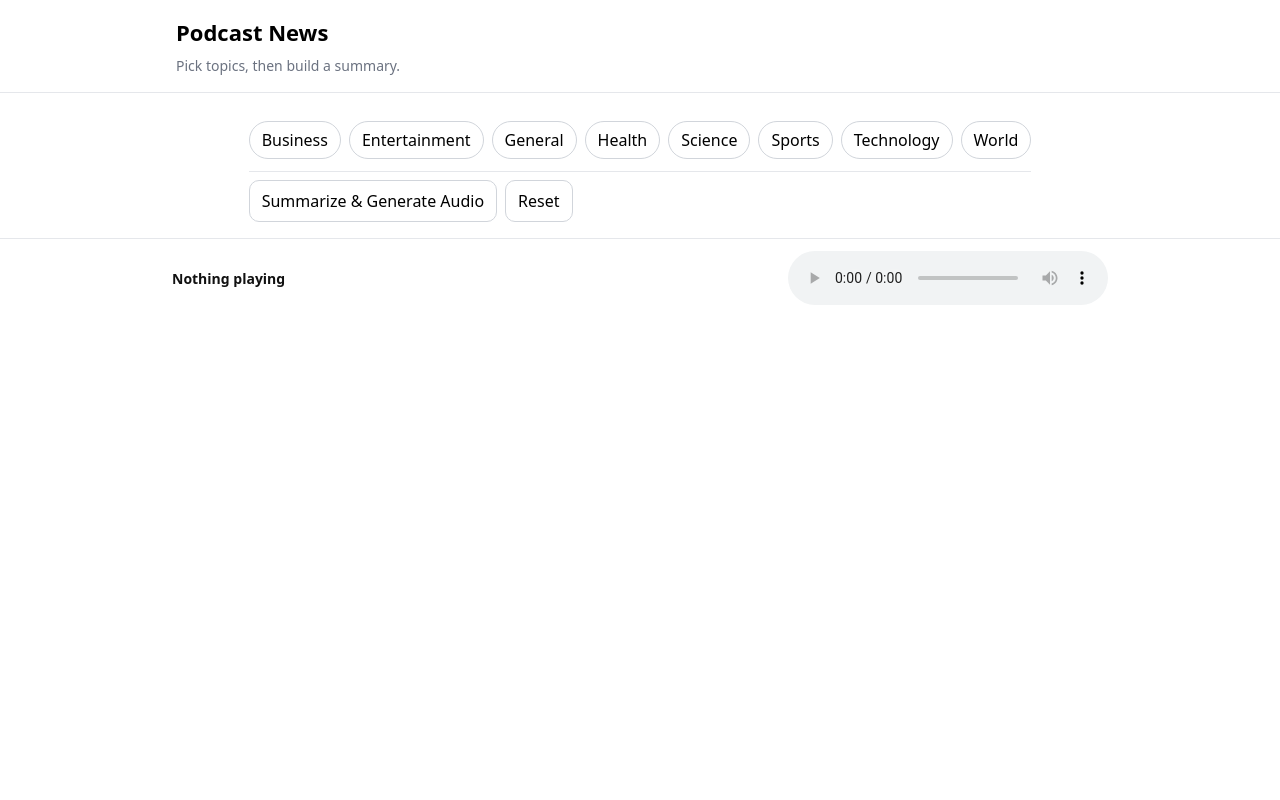
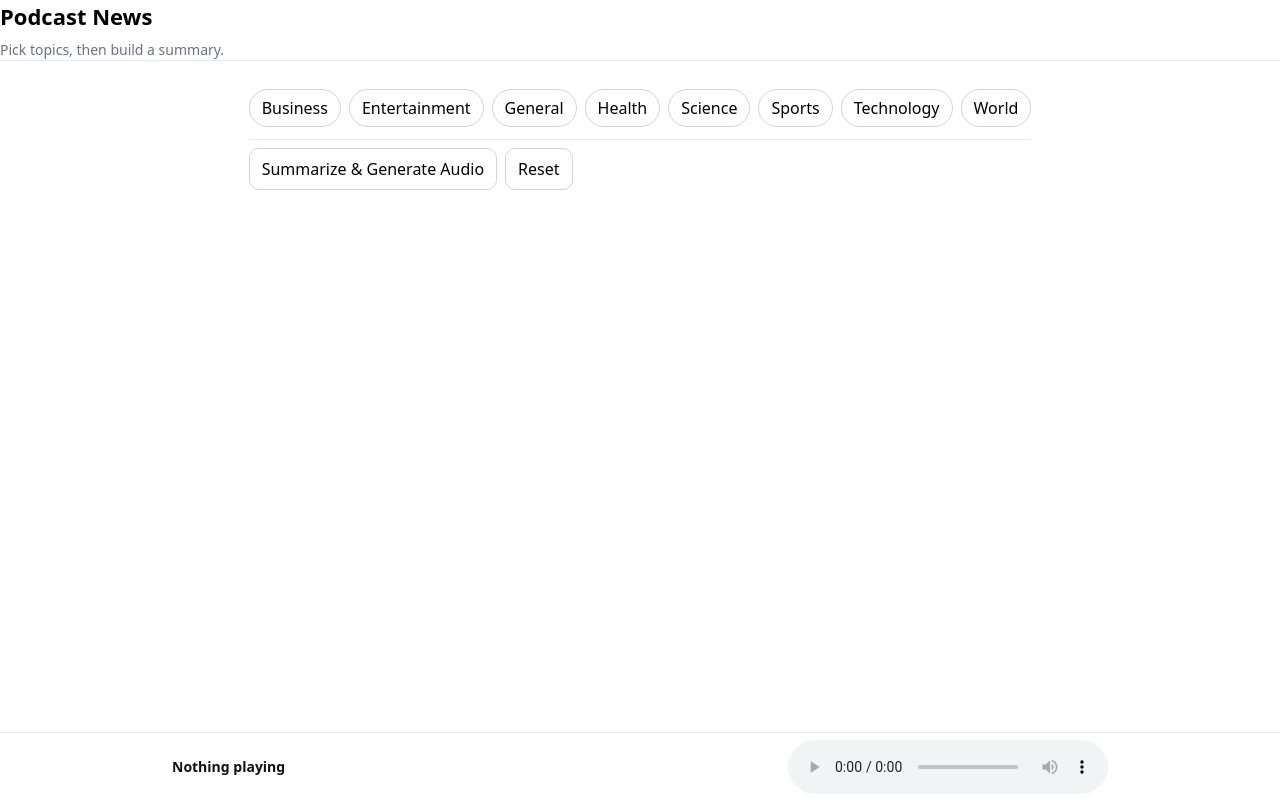
Before and after one commit to letch-source/news-podcast-app-frontend, a React (Create React App) app: page / in a window 1280 px wide. Built offline with nearby package versions, Linux system fonts and the light colour scheme.

Commit message:
make audio bar sit as footer

```diff
--- a/src/App.js
+++ b/src/App.js
@@ -28,6 +28,9 @@ const TOPICS = [
   { key: "technology", label: "Technology" },
   { key: "world", label: "World" },
 ];
+
+// Height of the fixed footer so content doesn't get hidden underneath
+const FOOTER_HEIGHT = 68;
 
 export default function App() {
   const [status, setStatus] = useState("Pick topics, then build a summary.");
@@ -146,7 +149,7 @@ export default function App() {
         </div>
       </header>
 
-      <main style={styles.container}>
+      <main style={styles.main}>
         {/* Topic chips */}
         <div style={styles.topicsRow}>
           {TOPICS.map((t) => {
@@ -239,8 +242,8 @@ export default function App() {
         )}
       </main>
 
-      {/* Sticky footer audio bar */}
-      <footer style={styles.footer}>
+      {/* Fixed footer audio bar */}
+      <footer style={styles.footer} role="contentinfo">
         <div style={styles.footerInner}>
           <div style={styles.nowPlaying}>
             {nowPlaying?.title ? `Now playing: ${nowPlaying.title}` : "Nothing playing"}
@@ -265,8 +268,9 @@ const styles = {
     background: "#fff",
     fontFamily:
       'system-ui, -apple-system, Segoe UI, Roboto, "Helvetica Neue", Arial, sans-serif',
+    paddingBottom: FOOTER_HEIGHT, // ensures content never hides under fixed footer
   },
-  container: { maxWidth: 960, margin: "0 auto", padding: "16px" },
+  main: { maxWidth: 960, margin: "0 auto", padding: "16px" },
   header: { borderBottom: "1px solid #e5e7eb", background: "#fff" },
   h1: { fontSize: 22, fontWeight: 600, margin: 0 },
   status: { color: "#6b7280", marginTop: 6, fontSize: 14 },
@@ -333,11 +337,19 @@ const styles = {
   },
   summary: { color: "#374151", fontSize: 14, margin: 0 },
 
+  // Fixed footer
   footer: {
-    position: "sticky",
+    position: "fixed",
+    left: 0,
+    right: 0,
     bottom: 0,
+    width: "100%",
     background: "#fff",
     borderTop: "1px solid #e5e7eb",
+    zIndex: 100,
+    height: FOOTER_HEIGHT,
+    display: "flex",
+    alignItems: "center",
   },
   footerInner: {
     maxWidth: 960,
@@ -346,6 +358,7 @@ const styles = {
     display: "flex",
     alignItems: "center",
     gap: 12,
+    width: "100%",
   },
   nowPlaying: {
     flex: "1 1 auto",
```
